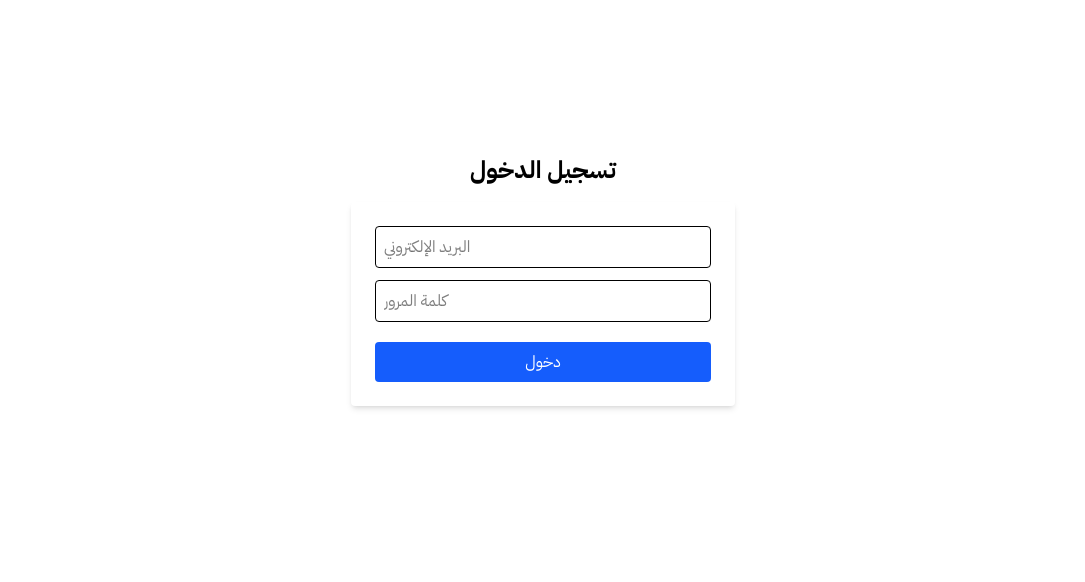
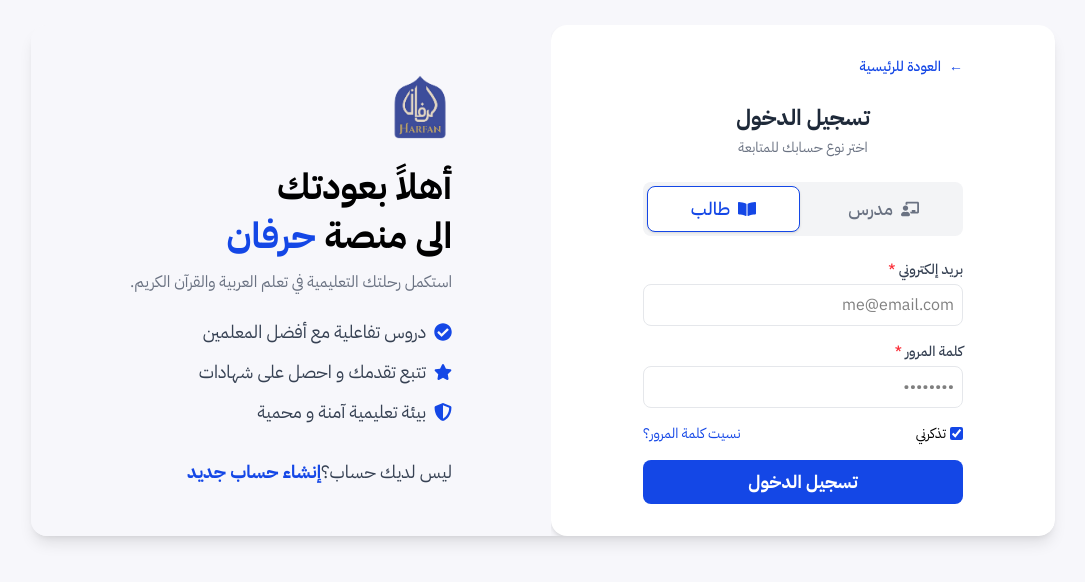
Before and after one commit to AchrafLarbi/harfan, a React (Vite) app: page /login in a window 1280 px wide. Shown: the part 120-702 px from the top of the page, without its empty margins (97-1182 px from the left). Built offline with nearby package versions, Linux system fonts and the light colour scheme.

Commit message:
sections

```diff
--- a/src/components/Login.jsx
+++ b/src/components/Login.jsx
@@ -1,25 +1,130 @@
-import React from "react";
+import React, { useState } from "react";
+import { FaChalkboardTeacher, FaBookOpen, FaCheckCircle, FaStar, FaShieldAlt } from "react-icons/fa";
+import logo2 from "../assets/logo/browserLogo.png"; // Make sure the path to your logo is correct
 
 export default function Login() {
+  const [role, setRole] = useState("student");
+  const [remember, setRemember] = useState(true);
+
   return (
-    <div className="flex flex-col items-center justify-center min-h-screen">
-      <h2 className="text-2xl font-bold mb-4">تسجيل الدخول</h2>
-      {/* Login form goes here */}
-      <form className="bg-white p-6 rounded shadow-md w-full max-w-sm">
+    <div className="min-h-screen flex items-center justify-center bg-[#f7f7fb] px-2 font-cairo relative" dir="rtl">
+
+      {/* Decorative Circles */}
+      <div className="absolute bottom-0 left-0 w-32 h-32 bg-purple-100 rounded-full opacity-30 -z-10" />
+      <div className="absolute top-0 right-0 w-24 h-24 bg-purple-100 rounded-full opacity-30 -z-10" />
+
+      <div className="flex flex-col md:flex-row w-full max-w-5xl bg-transparent rounded-2xl shadow-none md:shadow-lg overflow-hidden">
+
+        {/* Left: Login Card */}
+        <div className="flex-1 bg-white rounded-2xl p-8 flex flex-col items-center justify-center shadow-md">
+          <div className="w-full max-w-xs">
+            <a href="/" className="text-blue-700 text-sm font-medium flex items-center mb-6">
+              <span className="ml-2">&larr;</span> العودة للرئيسية
+            </a>
+            <h2 className="text-[22px] font-bold mb-1 text-center text-gray-800">تسجيل الدخول</h2>
+            <p className="text-gray-500 text-sm text-center mb-6">اختر نوع حسابك للمتابعة</p>
+
+            <div className="flex mb-6 gap-2 rounded-lg bg-gray-100 p-1">
+              <button
+                type="button"
+                className={`flex-1 py-2 rounded-lg text-lg font-medium transition-all flex items-center justify-center gap-2 ${
+                  role === "teacher"
+                    ? "bg-white text-blue-700 shadow border border-blue-700"
+                    : "text-gray-500"
+                }`}
+                onClick={() => setRole("teacher")}
+              >
+                <FaChalkboardTeacher /> مدرس
+              </button>
+              <button
+                type="button"
+                className={`flex-1 py-2 rounded-lg text-lg font-medium transition-all flex items-center justify-center gap-2 ${
+                  role === "student"
+                    ? "bg-white text-blue-700 shadow border border-blue-700"
+                    : "text-gray-500"
+                }`}
+                onClick={() => setRole("student")}
+              >
+                <FaBookOpen /> طالب
+              </button>
+            </div>
+
+            <form className="space-y-4">
+              <div>
+                <label className="block text-sm font-medium mb-1 text-gray-700">
+                  بريد إلكتروني <span className="text-red-500">*</span>
+                </label>
                 <input
-          className="w-full mb-3 p-2 border rounded"
+                  className="w-full p-2 border border-gray-200 rounded-lg focus:outline-none focus:ring-2 focus:ring-blue-700 transition"
                   type="email"
-          placeholder="البريد الإلكتروني"
+                  placeholder="me@email.com"
+                  required
                 />
+              </div>
+
+              <div>
+                <label className="block text-sm font-medium mb-1 text-gray-700">
+                  كلمة المرور <span className="text-red-500">*</span>
+                </label>
                 <input
-          className="w-full mb-3 p-2 border rounded"
+                  className="w-full p-2 border border-gray-200 rounded-lg focus:outline-none focus:ring-2 focus:ring-blue-700 transition"
                   type="password"
-          placeholder="كلمة المرور"
+                  placeholder="••••••••"
+                  required
                 />
-        <button className="w-full bg-blue-600 text-white py-2 rounded mt-2">
-          دخول
+              </div>
+
+              <div className="flex items-center justify-between text-sm mb-2">
+                <label className="flex items-center gap-1 cursor-pointer">
+                  <input
+                    type="checkbox"
+                    checked={remember}
+                    onChange={() => setRemember(!remember)}
+                    className="accent-blue-700"
+                  />
+                  تذكرني
+                </label>
+                <a href="#" className="text-blue-700 hover:underline">نسيت كلمة المرور؟</a>
+              </div>
+
+              <button
+                type="submit"
+                className="w-full bg-blue-700 hover:bg-blue-800 text-white py-2 rounded-lg text-lg font-bold mt-2 transition"
+              >
+                تسجيل الدخول
               </button>
             </form>
           </div>
+        </div>
+
+        {/* Right: Welcome Section */}
+        <div className="flex-1 flex flex-col justify-center items-center p-10 bg-transparent md:bg-[#f7f7fb]">
+          <div className="max-w-md text-center md:text-right">
+            <img src={logo2} alt="Harfan Logo" className="mx-auto md:mx-0 mb-6 w-16 h-16" />
+            <h1 className="text-3xl md:text-4xl font-bold mb-2 leading-snug">
+              أهلاً بعودتك<br />الى منصة <span className="text-blue-700">حرفان</span>
+            </h1>
+            <p className="text-gray-500 mb-6">استكمل رحلتك التعليمية في تعلم العربية والقرآن الكريم.</p>
+
+            <ul className="space-y-3 mb-8">
+              <li className="flex items-center gap-2 text-gray-700 text-lg">
+                <FaCheckCircle className="text-blue-700" /> دروس تفاعلية مع أفضل المعلمين
+              </li>
+              <li className="flex items-center gap-2 text-gray-700 text-lg">
+                <FaStar className="text-blue-700" /> تتبع تقدمك و احصل على شهادات
+              </li>
+              <li className="flex items-center gap-2 text-gray-700 text-lg">
+                <FaShieldAlt className="text-blue-700" /> بيئة تعليمية آمنة و محمية
+              </li>
+            </ul>
+
+            <div className="text-gray-700 text-lg">
+              ليس لديك حساب؟
+              <a href="/signup" className="text-blue-700 font-bold ml-2 hover:underline">إنشاء حساب جديد</a>
+            </div>
+          </div>
+        </div>
+      </div>
+    </div>
   );
 }
```
Lines whose indentation alone changed are shown as unchanged.
